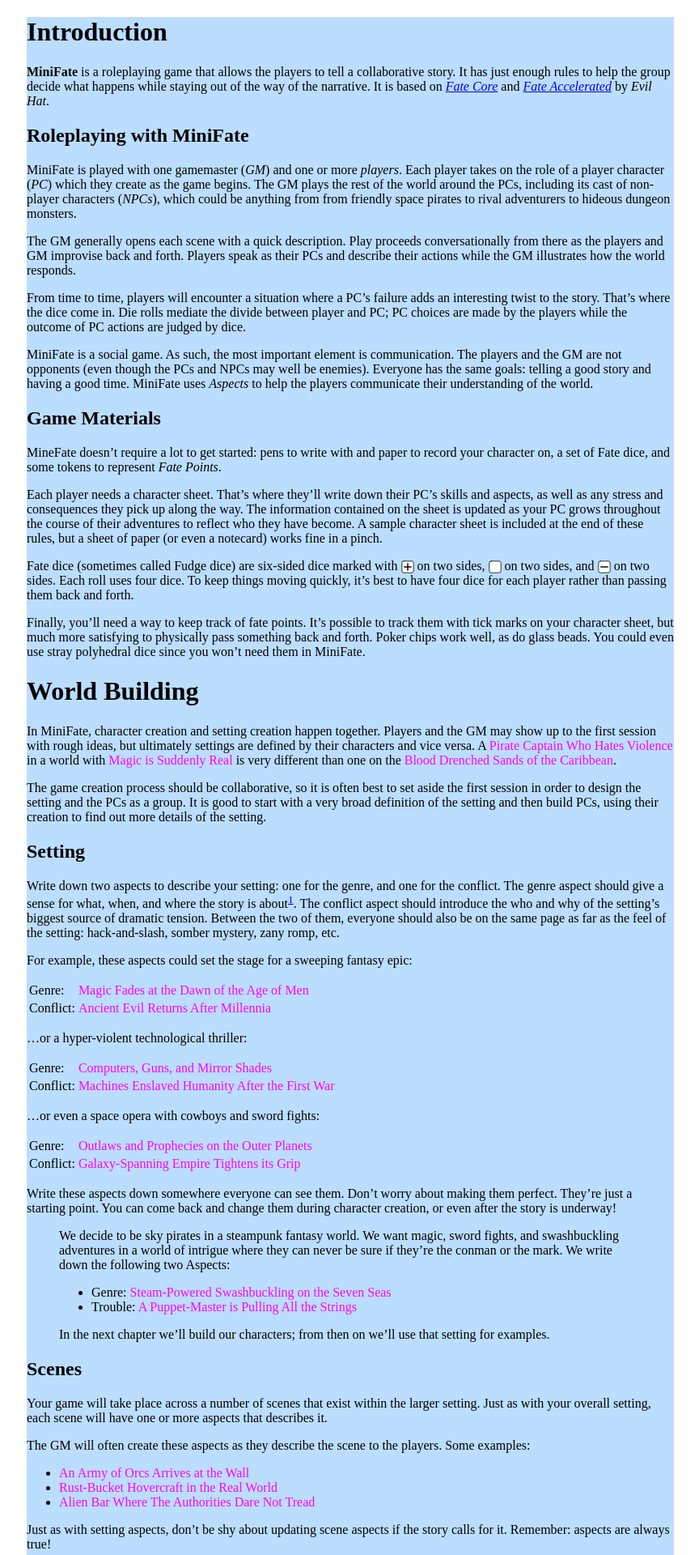
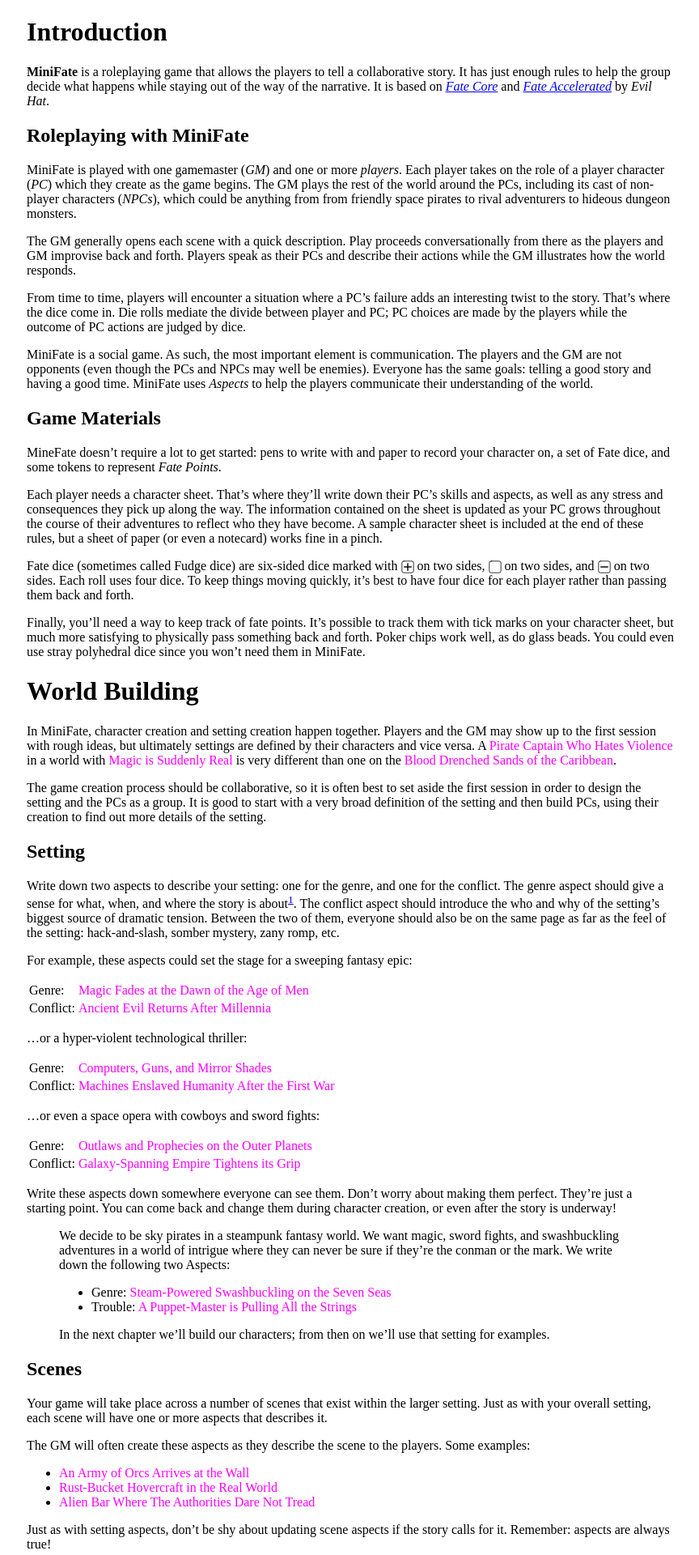
Before and after one commit to MiniFate/MiniFate, a Jekyll site: the page built from index.md, in a window 1280 px wide. Shown: the top 1920 px of the page at 81% size, without its empty margins (207-1071 px from the left). Built offline with Jekyll 4.4.1, drawn with Linux system fonts in a browser that asks for light colours.

Commit message:
Hard to proof while blue

```diff
--- a/assets/_sass/main.scss
+++ b/assets/_sass/main.scss
@@ -2,7 +2,6 @@
     margin: 0 auto;
     width: 100%;
     max-width: 800px;
-    background-color: #bdf;
 }
 
 del {
```
